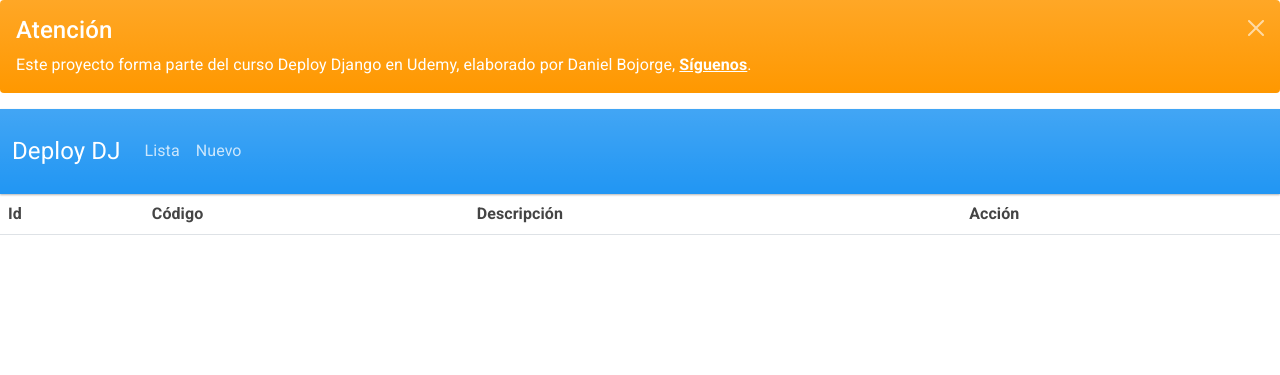
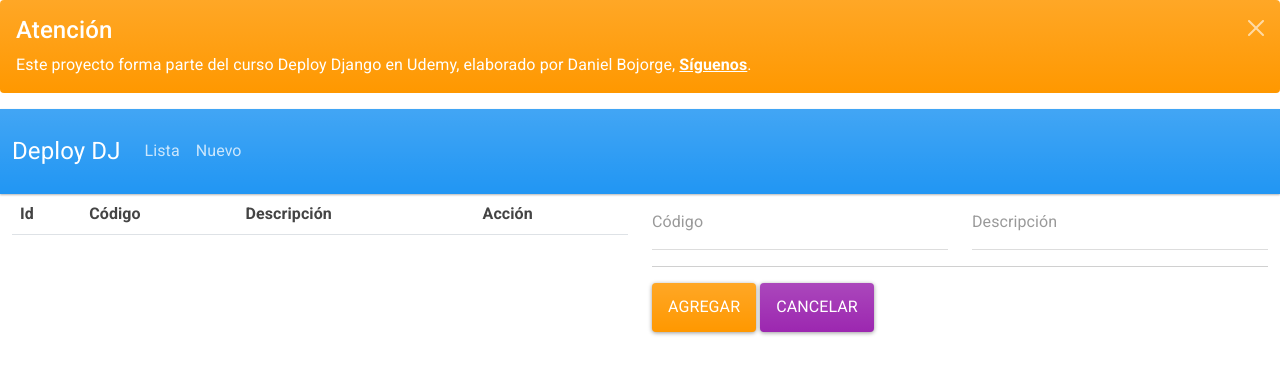
Before and after one commit to JorgeRomeroC/django-jTable, a Django app: page /crud in a window 1280 px wide. Shown: the top 375 px of the page. Run offline with Django 3.2, Linux system fonts and the light colour scheme; lists and menus that the app fills with data are empty; some libraries are stand-ins or nearby versions.

Commit message:
Formato a Template crud.html

```diff
--- a/app/templates/app/crud.html
+++ b/app/templates/app/crud.html
@@ -1,6 +1,9 @@
 {% extends 'bases/index.html' %}
 
 {% block content %}
+<div class="container">
+  <div class="row">
+    <div class="col-6">
       <table class="table table-hover">
         <thead>
           <tr>
@@ -13,4 +16,24 @@
         <tbody>
         </tbody>
       </table>
+    </div>
+    <div class="col-6">
+      <div class="row">
+        <div class="col-6">
+          <input type="text" id="codigo" class="form-control" placeholder="Código">
+        </div>
+        <div class="col-6">
+          <input type="text" id="descripcion" class="form-control" placeholder="Descripción">
+        </div>
+      </div>
+      <hr class="mt-3 mb-3"/>
+      <div class="row">
+        <div class="col">
+          <button type="button" id="add-row" class="btn btn-warning">Agregar</button>
+          <button type="button" class="btn btn-info">Cancelar</button>
+        </div>
+      </div>
+    </div>
+  </div>
+</div>
 {% endblock%}
```
Lines whose indentation alone changed are shown as unchanged.
